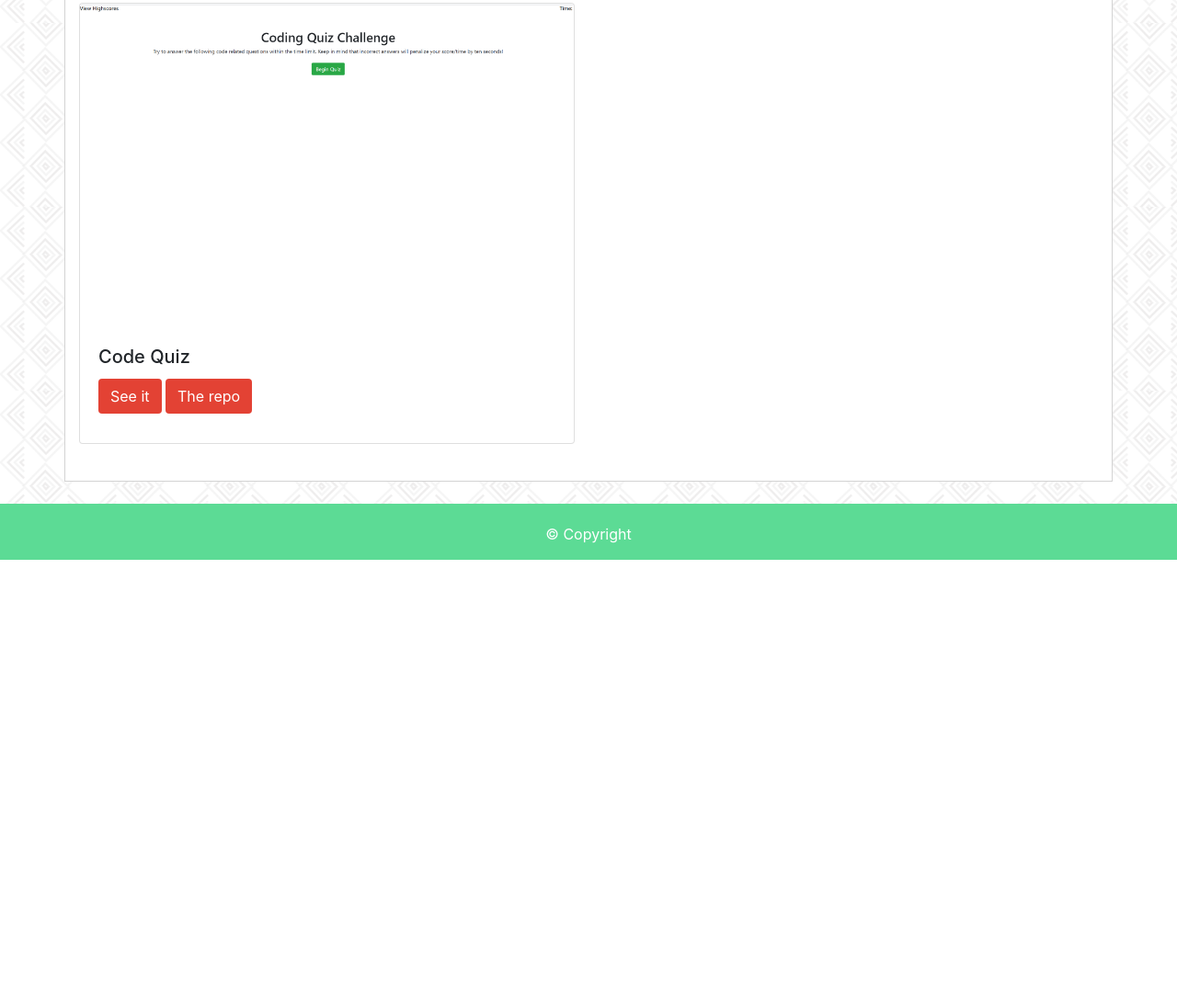
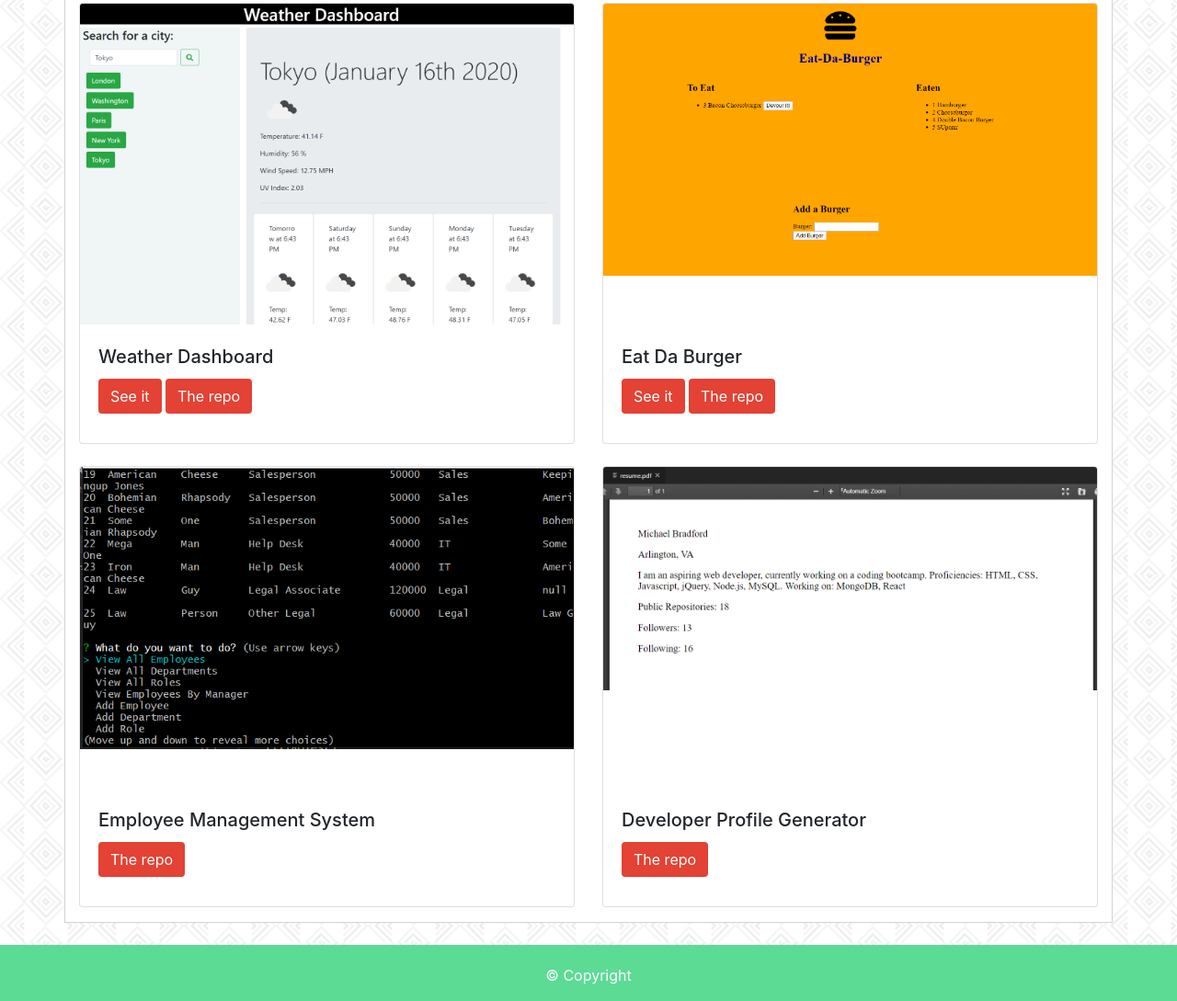
Before and after one commit to mjbradford777/Bootstrap-Portfolio, a plain HTML site: page portfolio.html in a window 1280 px wide. Shown: the part 671-1760 px from the top of the page at 92% size. Before the commit the page ends 1280 px from the top, so only its background shows below. Drawn offline with nearby package versions, Linux system fonts and the light colour scheme.

Commit message:
adding link to resume as well as adding and updating projects and links to projects

```diff
--- a/assets/css/style.css
+++ b/assets/css/style.css
@@ -57,18 +57,6 @@ nav {
     top: 4rem;
 }
 
-#card4 {
-    display: none;
-}
-
-#card5 {
-    display: none;
-}
-
-#card6 {
-    display: none;
-}
-
 #github {
     color: black;
 }
--- a/portfolio.html
+++ b/portfolio.html
@@ -46,11 +46,11 @@
                 </div>
                 <div class="col-sm-6">
                     <div id="card2" class="card mx-auto">
-                        <img src="assets/images/Weather Dashboard.PNG" class="card-img-top img-fluid" alt="Project 2">
+                        <img src="assets/images/Fitness App.PNG" class="card-img-top img-fluid" alt="Project 2">
                         <div class="card-body">
-                            <h5 class="card-title">Weather Dashboard</h5>
-                            <a href="https://mjbradford777.github.io/Weather-Dashboard/" target="_blank" class="btn">See it</a>
-                            <a href="https://github.com/mjbradford777/Weather-Dashboard" target="_blank" class="btn">The repo</a>
+                            <h5 class="card-title">Fitness App</h5>
+                            <a href="https://fierce-bayou-43330.herokuapp.com/" target="_blank" class="btn">See it</a>
+                            <a href="https://github.com/kjenkins5678/Fitness-App2" target="_blank" class="btn">The repo</a>
                         </div>
                     </div>
                 </div>
@@ -59,20 +59,21 @@
             <section class="row">
                 <div class="col-sm-6">
                     <div id="card3" class="card mx-auto">
-                        <img src="assets/images/Code Quiz.PNG" class="card-img-top img-fluid" alt="Project 3">
+                        <img src="assets/images/Weather Dashboard.PNG" class="card-img-top img-fluid" alt="Project 3">
                         <div class="card-body">
-                            <h5 class="card-title">Code Quiz</h5>
-                            <a href="https://mjbradford777.github.io/Code-Quiz/" target="_blank" class="btn">See it</a>
-                            <a href="https://github.com/mjbradford777/Code-Quiz" target="_blank" class="btn">The repo</a>
+                            <h5 class="card-title">Weather Dashboard</h5>
+                            <a href="https://mjbradford777.github.io/Weather-Dashboard/" target="_blank" class="btn">See it</a>
+                            <a href="https://github.com/mjbradford777/Weather-Dashboard" target="_blank" class="btn">The repo</a>
                         </div>
                     </div>
                 </div>
                 <div class="col-sm-6">
                     <div id="card4" class="card mx-auto">
-                        <img src="assets/images/img3.jpg" class="card-img-top img-fluid" alt="Project 4">
+                        <img src="assets/images/Burger.PNG" class="card-img-top img-fluid" alt="Project 4">
                         <div class="card-body">
-                            <h5 class="card-title">Project 4</h5>
-                            <a href="#" class="btn">See it</a>
+                            <h5 class="card-title">Eat Da Burger</h5>
+                            <a href="https://obscure-sands-47589.herokuapp.com/" target="_blank" class="btn">See it</a>
+                            <a href="https://github.com/mjbradford777/burger" target="_blank" class="btn">The repo</a>
                         </div>
                     </div>
                 </div>
@@ -81,19 +82,19 @@
             <section class="row">
                 <div class="col-sm-6">
                     <div id="card5" class="card mx-auto">
-                        <img src="assets/images/img4.jpg" class="card-img-top img-fluid" alt="Project 5">
+                        <img src="assets/images/Employee.PNG" class="card-img-top img-fluid" alt="Project 5">
                         <div class="card-body">
-                            <h5 class="card-title">Project 5</h5>
-                            <a href="#" class="btn">See it</a>
+                            <h5 class="card-title">Employee Management System</h5>
+                            <a href="https://github.com/mjbradford777/Employee-Management-System" target="_blank" class="btn">The repo</a>
                         </div>
                     </div>
                 </div>
                 <div class="col-sm-6">
                     <div id="card6" class="card mx-auto">
-                        <img src="assets/images/img5.jpg" class="card-img-top img-fluid" alt="Project 6">
+                        <img src="assets/images/Developer.PNG" class="card-img-top img-fluid" alt="Project 6">
                         <div class="card-body">
-                            <h5 class="card-title">Project 6</h5>
-                            <a href="#" class="btn">See it</a>
+                            <h5 class="card-title">Developer Profile Generator</h5>
+                            <a href="https://github.com/mjbradford777/Developer-Profile-Generator" target="_blank" class="btn">The repo</a>
                         </div>
                     </div>
                 </div>
```
Also changed, not shown: contact.html (+1 -1 lines), index.html (+1 -1 lines), assets/images/Burger.PNG (added), assets/images/Developer.PNG (added), assets/images/Employee.PNG (added), assets/images/Fitness App.PNG (added).
